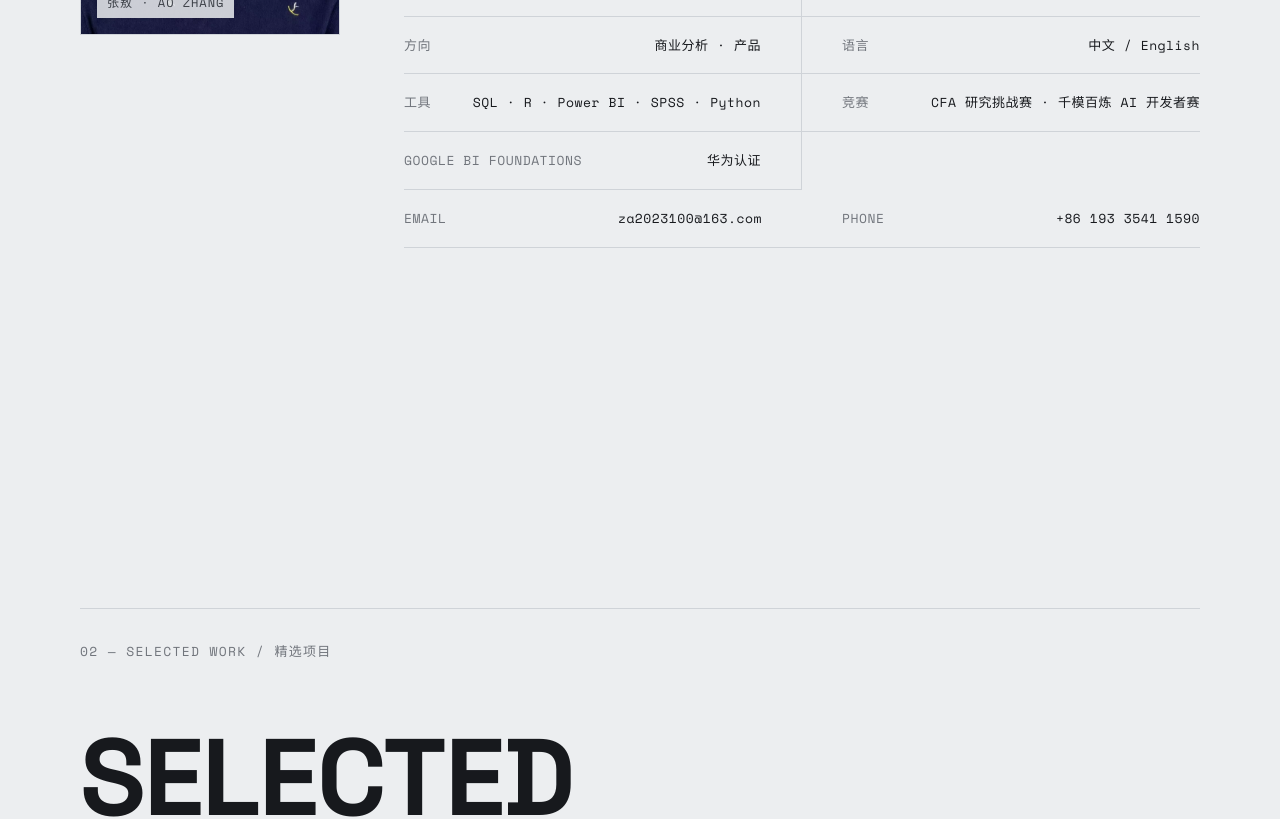
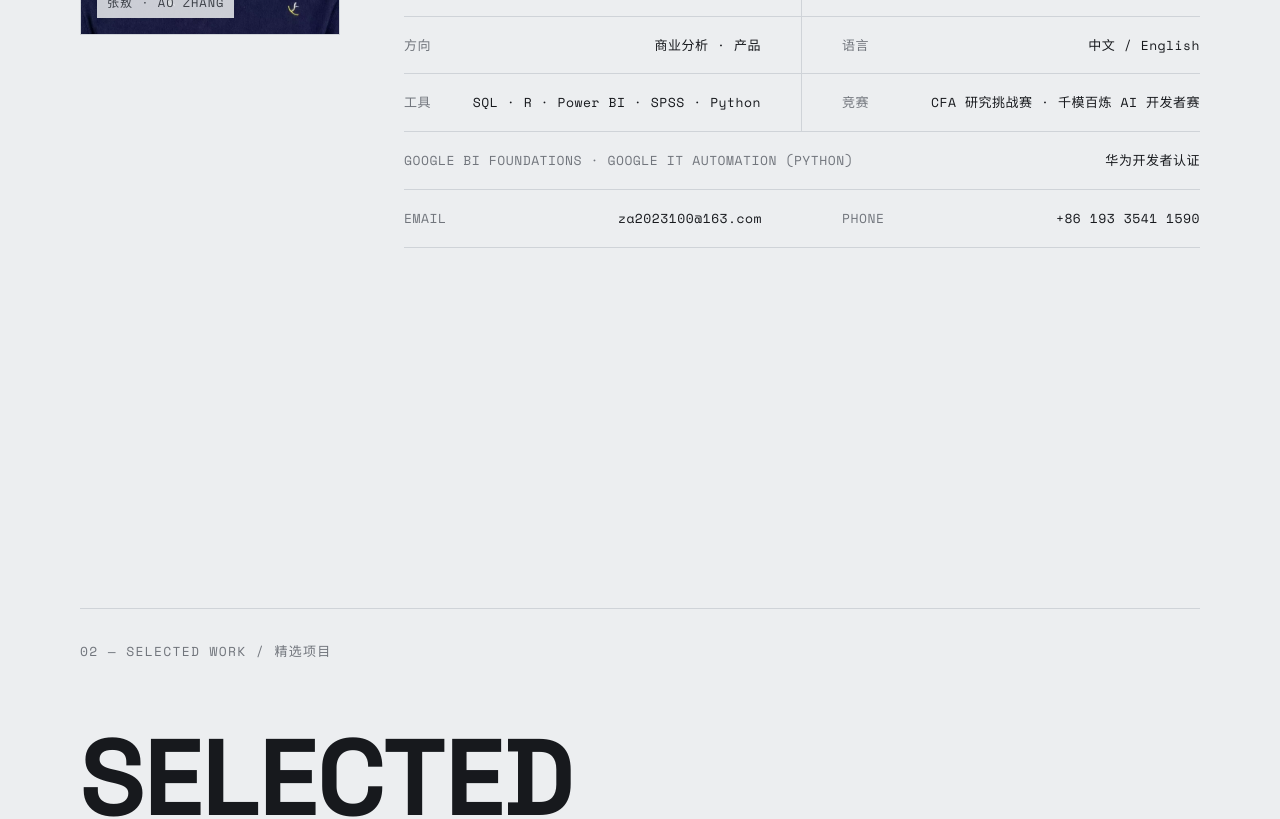
Before and after one commit to aoz926019-alt/aowayspersonal, a React (Vite) app: page / in a window 1280 px wide. Shown: the part 1680-2499 px from the top of the page. Built offline with nearby package versions, Linux system fonts and the light colour scheme.

Commit message:
Add BYD financials image, fix certifications row layout, add image fade-in and card hover polish

```diff
--- a/src/components/About.jsx
+++ b/src/components/About.jsx
@@ -67,7 +67,12 @@ export default function About() {
         <div className="about-grid">
           <div className="about-portrait">
             {profile.portrait ? (
-              <img className="ph" src={profile.portrait} alt="张敖 · Ao Zhang" />
+              <img
+                className="ph"
+                src={profile.portrait}
+                alt="张敖 · Ao Zhang"
+                onLoad={(e) => e.currentTarget.classList.add("is-loaded")}
+              />
             ) : (
               <div className="ph">
                 <span>PORTRAIT — /public/portrait.jpg</span>
@@ -83,7 +88,7 @@ export default function About() {
 
             <div className="about-meta">
               {about.meta.map((m) => (
-                <div className="row" key={m.k}>
+                <div className={`row ${m.wide ? "row-wide" : ""}`} key={m.k}>
                   <span className="k">{m.k}</span>
                   <span className="v">{m.v}</span>
                 </div>
--- a/src/components/Projects.jsx
+++ b/src/components/Projects.jsx
@@ -90,7 +90,13 @@ export default function Projects() {
             >
               <div className="work-media">
                 {p.image ? (
-                  <img className="img" src={p.image} alt={p.title} loading="lazy" />
+                  <img
+                    className="img"
+                    src={p.image}
+                    alt={p.title}
+                    loading="lazy"
+                    onLoad={(e) => e.currentTarget.classList.add("is-loaded")}
+                  />
                 ) : (
                   <div className={`img ${p.tint}`}>{p.media}</div>
                 )}
--- a/src/data/content.js
+++ b/src/data/content.js
@@ -4,6 +4,7 @@ import moodspendImg from "../assets/projects/moodspend.webp";
 import supplyChainImg from "../assets/projects/supply-chain.webp";
 import immigrationImg from "../assets/projects/immigration.webp";
 import aiPingAnTongImg from "../assets/projects/ai-pingantong.webp";
+import bydImg from "../assets/projects/byd.webp";
 import portraitImg from "../assets/portrait.webp";
 
 export const profile = {
@@ -39,7 +40,11 @@ export const about = {
     { k: "语言", v: "中文 / English" },
     { k: "工具", v: "SQL · R · Power BI · SPSS · Python" },
     { k: "竞赛", v: "CFA 研究挑战赛 · 千模百炼 AI 开发者赛" },
-    { k: "Google BI Foundations", v: "华为认证" },
+    {
+      k: "Google BI Foundations · Google IT Automation (Python)",
+      v: "华为开发者认证",
+      wide: true,
+    },
   ],
 };
 
@@ -114,6 +119,7 @@ export const projects = [
     tags: ["Valuation", "Fundamentals", "Equity Research"],
     tint: "tint-c",
     media: "BYD · FUNDAMENTAL ANALYSIS",
+    image: bydImg,
   },
   {
     no: "05",
--- a/src/styles/global.css
+++ b/src/styles/global.css
@@ -377,6 +377,11 @@ body::after {
   height: 100%;
   object-fit: cover;
   object-position: center top;
+  opacity: 0;
+  transition: opacity 0.5s ease;
+}
+.about-portrait img.ph.is-loaded {
+  opacity: 1;
 }
 .about-portrait .corner {
   position: absolute;
@@ -433,6 +438,14 @@ body::after {
     padding-left: 40px;
   }
 }
+/* full-width row for an odd-numbered trailing item — spans both columns
+   instead of sitting half-empty in the left column alone */
+.about-meta .row.row-wide {
+  grid-column: 1 / -1;
+  border-right: none;
+  padding-right: 0;
+  padding-left: 0;
+}
 
 /* ============================================================
    PROJECTS / SELECTED WORK
@@ -479,6 +492,17 @@ body::after {
 .work-media img.img {
   object-fit: cover;
   object-position: center top;
+  opacity: 0;
+  transition: opacity 0.5s ease;
+}
+.work-media img.img.is-loaded {
+  opacity: 1;
+}
+.work-media {
+  transition: border-color 0.4s var(--ease);
+}
+.work-media:hover {
+  border-color: var(--accent);
 }
 .work-media .reveal {
   position: absolute;
```
Also changed, not shown: src/assets/projects/byd.webp (added).
